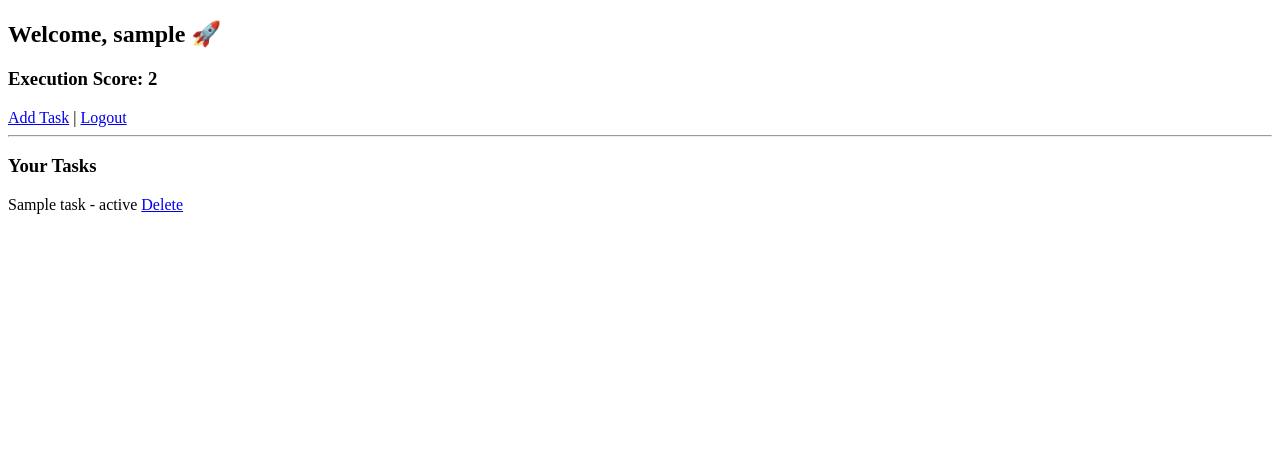
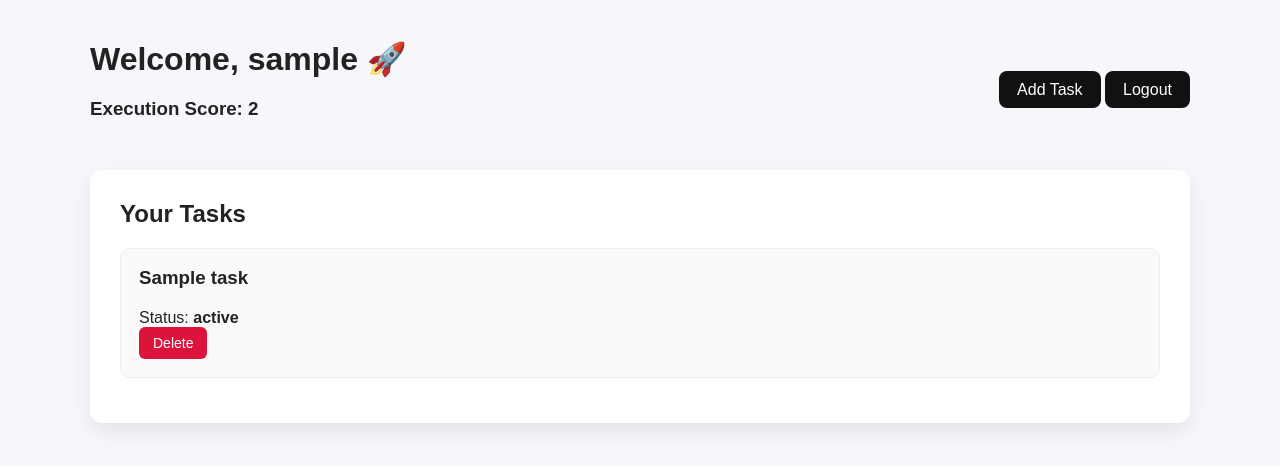
Before and after one commit to tanuluthra4/proof-of-work-os, a Flask app: page /dashboard in a window 1280 px wide. Shown: the top 466 px of the page. Run offline with Flask 3, Linux system fonts and the light colour scheme; the visitor is signed in with stand-in values (Sample User, id 1); tables that the repository leaves empty hold one stand-in row (values such as "Sample post").

Commit message:
style: create dedicated layouts for auth pages, dashboard, and task management

```diff
--- /dev/null
+++ b/static/css/style.css
@@ -0,0 +1,104 @@
+* {
+    margin: 0;
+    padding: 0;
+    box-sizing: border-box;
+}
+
+body {
+    font-family: Arial, sans-serif;
+    background: #f5f7fa;
+    color: #222;
+}
+
+.container {
+    width: 90%;
+    max-width: 1100px;
+    margin: 40px auto;
+}
+
+.card {
+    background: white;
+    padding: 30px;
+    border-radius: 12px;
+    box-shadow: 0 8px 20px rgba(0, 0, 0, 0.08);
+}
+
+.auth-box {
+    max-width: 450px;
+    margin: 60px auto;
+}
+
+h1,
+h2,
+h3 {
+    margin-bottom: 20px;
+}
+
+input,
+select {
+    width: 100%;
+    padding: 14px;
+    margin-bottom: 15px;
+    border: 1px solid #ddd;
+    border-radius: 8px;
+    outline: none;
+}
+
+button {
+    width: 100%;
+    padding: 14px;
+    background: #111;
+    color: white;
+    border: none;
+    border-radius: 8px;
+    cursor: pointer;
+    font-size: 16px;
+}
+
+button:hover {
+    opacity: 0.9;
+}
+
+a {
+    text-decoration: none;
+}
+
+.navbar {
+    display: flex;
+    justify-content: space-between;
+    align-items: center;
+    margin-bottom: 30px;
+}
+
+.task-box {
+    border: 1px solid #eee;
+    padding: 18px;
+    border-radius: 10px;
+    margin-bottom: 15px;
+    background: #fafafa;
+}
+
+.btn-small {
+    display: inline-block;
+    padding: 8px 14px;
+    margin-right: 10px;
+    border-radius: 6px;
+    font-size: 14px;
+}
+
+.complete-btn {
+    background: green;
+    color: white;
+}
+
+.delete-btn {
+    background: crimson;
+    color: white;
+}
+
+.logout-btn {
+    background: #111;
+    color: white;
+    padding: 10px 18px;
+    border-radius: 8px;
+}
--- /dev/null
+++ b/static/js/main.js
@@ -0,0 +1 @@
+console.log("POW-OS UI loaded successfully");
--- a/templates/dashboard.html
+++ b/templates/dashboard.html
@@ -1,41 +1,55 @@
 <!DOCTYPE html>
-<html>
+<html lang="en">
 
 <head>
-    <title>Dashboard</title>
+    <title>Dashboard | POW-OS</title>
+    <link rel="stylesheet" href="{{ url_for('static', filename='css/style.css') }}">
 </head>
 
 <body>
 
-    <h2>Welcome, {{ username }} 🚀</h2>
+    <div class="container">
 
+        <div class="navbar">
+            <div>
+                <h1>Welcome, {{ username }} 🚀</h1>
                 <h3>Execution Score: {{ score }}</h3>
+            </div>
 
-    <a href="/add-task">Add Task</a> |
-    <a href="/logout">Logout</a>
+            <div>
+                <a href="/add-task" class="logout-btn">Add Task</a>
+                <a href="/logout" class="logout-btn">Logout</a>
+            </div>
+        </div>
 
-    <hr>
+        <div class="card">
+            <h2>Your Tasks</h2>
 
-    <h3>Your Tasks</h3>
-
+            {% if tasks %}
             {% for task in tasks %}
-    <p>
-        {{ task[1] }} - {{ task[2] }}
+            <div class="task-box">
+                <h3>{{ task[1] }}</h3>
+                <p>Status: <strong>{{ task[2] }}</strong></p>
 
                 {% if task[2] == "Pending" %}
-        <a href="/complete-task/{{ task[0] }}">
+                <a href="/complete-task/{{ task[0] }}" class="btn-small complete-btn">
                     Mark Completed
                 </a>
                 {% endif %}
 
-        <a href="/delete-task/{{ task[0] }}">
+                <a href="/delete-task/{{ task[0] }}" class="btn-small delete-btn">
                     Delete
                 </a>
-    </p>
+            </div>
+            {% endfor %}
             {% else %}
-    <p>No tasks yet.</p>
-    {% endfor %}
+            <p>No tasks yet. Start building your execution streak.</p>
+            {% endif %}
+        </div>
 
+    </div>
+
+    <script src="{{ url_for('static', filename='js/main.js') }}"></script>
 </body>
 
 </html>
```
Also changed, not shown: templates/add_task.html (+16 -6 lines), templates/login.html (+24 -9 lines), templates/signup.html (+26 -10 lines). Lines whose indentation alone changed are shown as unchanged.
